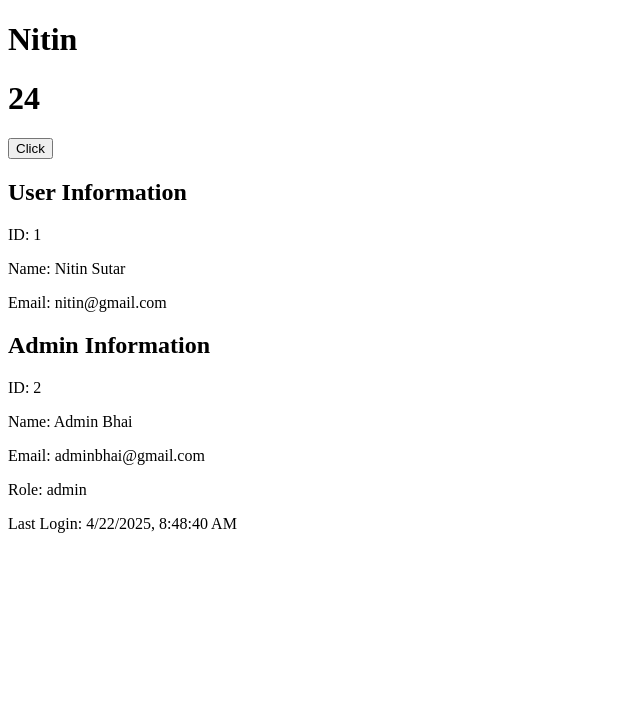
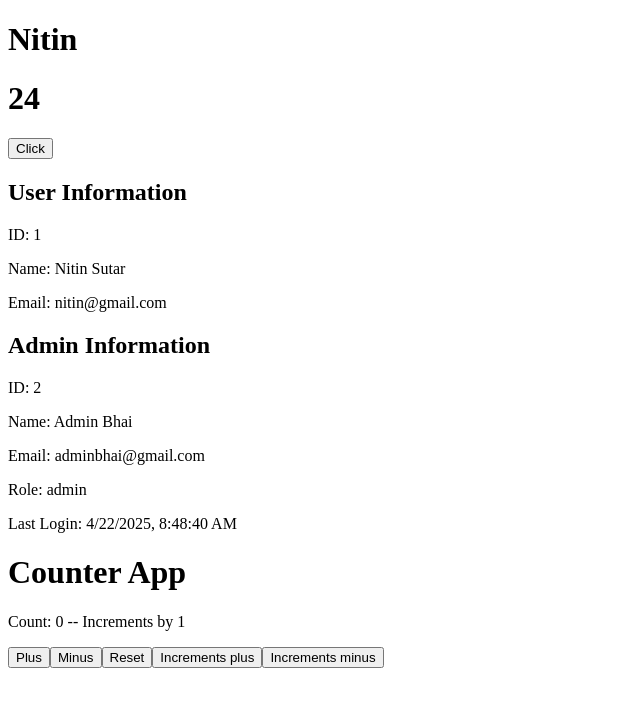
Before and after one commit to NitinTSutar/ts-playground, a React (Vite) app: page / in a window 1280 px wide. Shown: the top 706 px of the page, without its empty margins (0-640 px from the left). Built offline with nearby package versions, Linux system fonts and the light colour scheme.

Commit message:
counter with variable diff

```diff
--- a/src/App.tsx
+++ b/src/App.tsx
@@ -1,5 +1,6 @@
 import AdminInfo from "./Components/AdminInfo";
 import Button from "./Components/Button";
+import Counter from "./Components/Counter";
 import User from "./Components/User";
 import UserInfo from "./Components/UserInfo";
 import { Info, AdminInfoList } from "./types";
@@ -30,6 +31,7 @@ const App = () => {
             />
             <UserInfo user={user} />
             <AdminInfo admin={admin} />
+            <Counter />
         </div>
     );
 };
--- /dev/null
+++ b/src/Components/Counter.tsx
@@ -0,0 +1,38 @@
+import React, { useState } from "react";
+
+const Counter = () => {
+    const [count, setCount] = useState<number>(0);
+    const [increment, setIncrement] = useState<number>(1);
+
+    const addAction = () => {
+        setCount(count + increment);
+    };
+    const minusAction = () => {
+        setCount(count - increment);
+    };
+    const rest = () =>{
+        setCount(0)
+    }
+
+    const increPlus = () =>{
+        setIncrement(increment + 1);
+    }
+    const increMinus = () => {
+        setIncrement(increment - 1);
+    }
+
+    return (
+        <div>
+            <h1>Counter App</h1>
+            <p>Count: {count} -- Increments by {increment}</p>
+            <button onClick={addAction}>Plus</button>
+            <button onClick={minusAction}>Minus</button>
+            <button onClick={rest}>Reset</button>
+
+            <button onClick={increPlus}>Increments plus</button>
+            <button onClick={increMinus}>Increments minus</button>
+        </div>
+    );
+};
+
+export default Counter;
```
